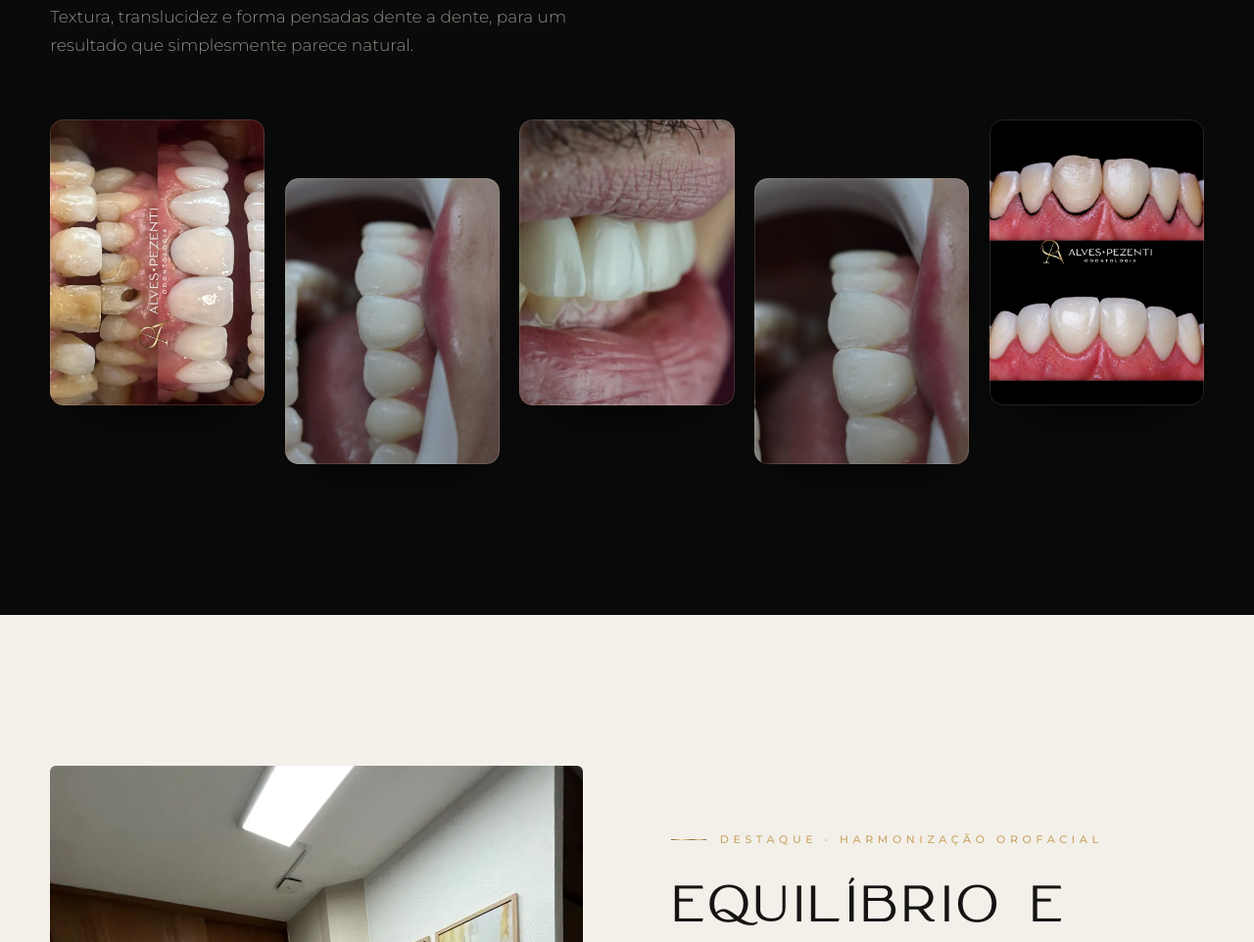
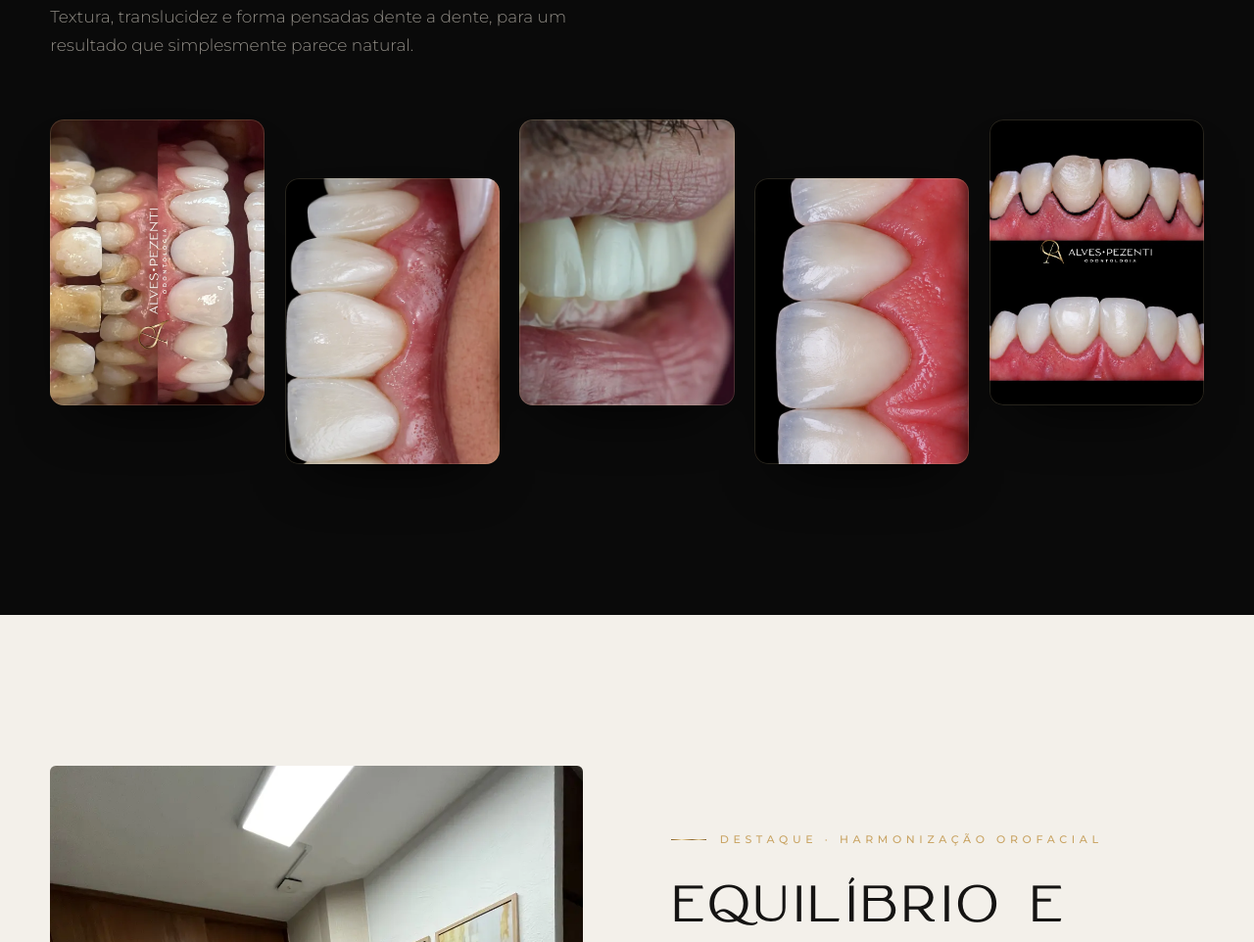
Before and after one commit to kauanmello123/alves-pezenti, a plain HTML site: page index.html in a window 1280 px wide. Shown: the part 4334-5296 px from the top of the page at 98% size. Drawn offline with nearby package versions, Linux system fonts and the light colour scheme.

Commit message:
Troca duas fotos de antes por detalhes de casos finalizados
Co-Authored-By: Claude Opus 5.5 <noreply@anthropic.com>

```diff
--- a/index.html
+++ b/index.html
@@ -613,7 +613,7 @@ const ANTES_DEPOIS = [ // fotos de pacientes da clínica (antes / depois)
   ['ba2','wide'],['ba3','wide'],['ba5','tall'],['ba6','tall'],['ba4','wide'],
 ];
 const CASOS = ['caso-11','caso-01','caso-02','caso-03','caso-12','caso-04','caso-05','caso-06','caso-07','caso-08','caso-09','caso-13','caso-10','caso-14'];
-const DETALHES = ['detalhe-2','detalhe-3','detalhe-4','detalhe-5','caso-10']; // fotos marcadas pelo Bruno + macros de casos
+const DETALHES = ['detalhe-2','detalhe-7','detalhe-4','detalhe-8','caso-10']; // fotos marcadas pelo Bruno + macros de casos
 const CLINICA = [['clinica-recepcao','Recepção'],['clinica-sala','Consultório'],['clinica-recepcao2','Sala de espera'],['clinica-sala2','Atendimento'],['clinica-corredor','Ambientes']];
 const MARQUEE = ['Facetas','Lentes em porcelana','Harmonização orofacial','Clareamento','Estética dental','Lentes em resina'];
 /* =================================================== */
```
Also changed, not shown: img/detalhe-3.webp (deleted), img/detalhe-5.webp (deleted), img/detalhe-7.webp (added), img/detalhe-8.webp (added).
